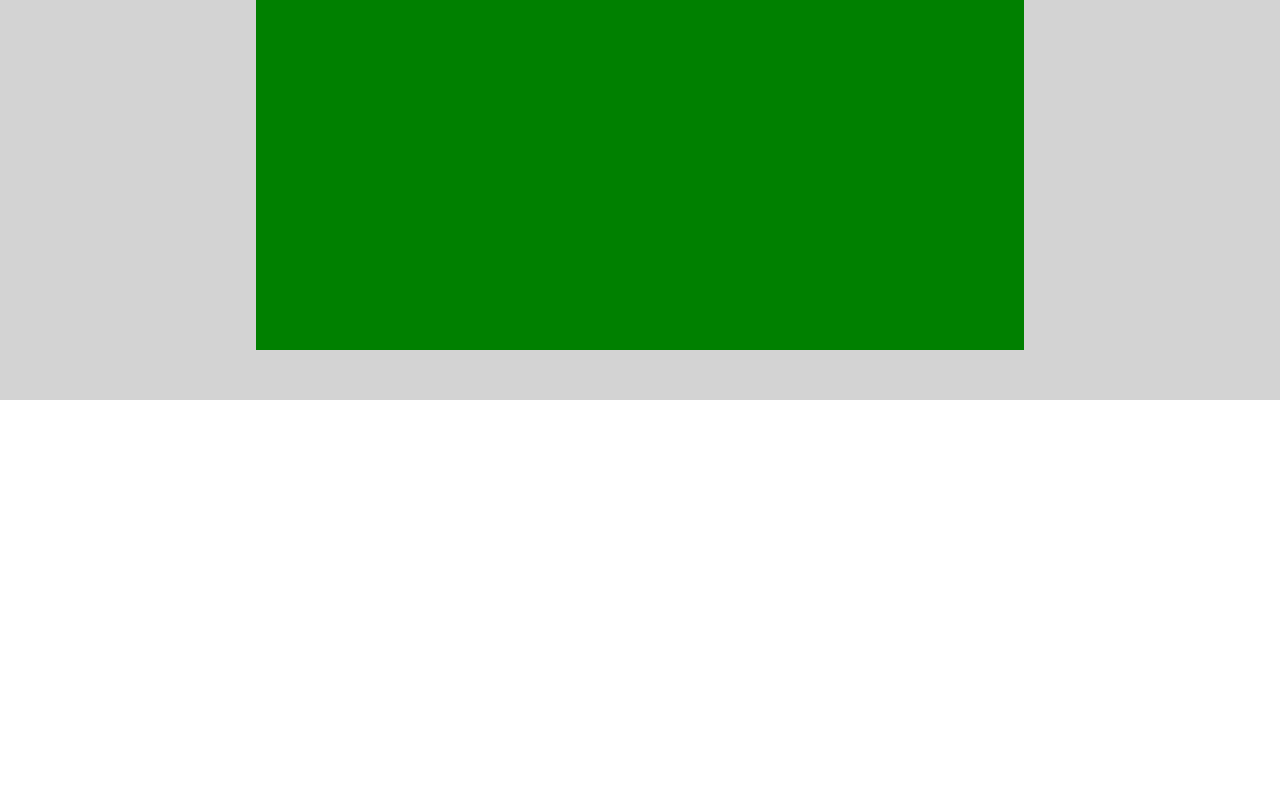
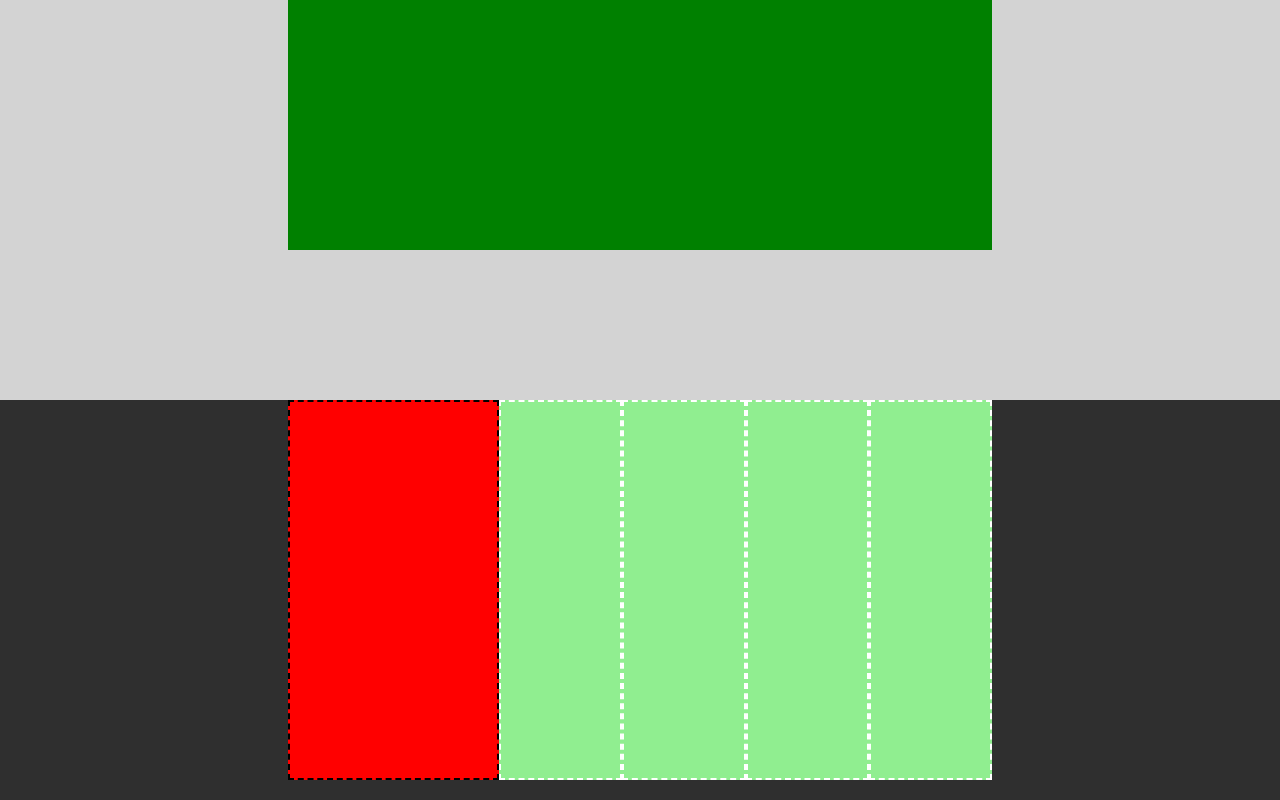
Before and after one commit to robertobenfini/htmlcss-struttura-discord, a plain HTML site: page index.html in a window 1280 px wide. Shown: the part 2360-3160 px from the top of the page. Before the commit the page ends 2760 px from the top, so only its background shows below. Drawn offline with Linux system fonts and the light colour scheme.

Commit message:
[FEAT] sesta parte main

```diff
--- a/css/style.css
+++ b/css/style.css
@@ -49,7 +49,7 @@
 }
 
 .contenitore-rosa{
-    width: 60%;
+    width: 55%;
     background-color: pink;
     height: 400px;
 }
@@ -103,11 +103,40 @@
 }
 
 .contenitore-verde{
-    width: 60%;
+    width: 55%;
     background-color: green;
-    height: 900px;
+    height: 700px;
 }
 
 /*fine quinta parte*/
+/*inizio sesta parte*/
+.sfondo-nero{
+    background-color: rgb(47, 47, 47);
+    height: 400px;
+    display: flex;
+    justify-content: center;
+}
+
+.riga-main-6{
+    width: 55%;
+    display: flex;
+    height: 300px;
+}
+
+.col-red{
+    background-color: red;
+    height: 380px;
+    width: 30%;
+    border: 2px dashed black;
+}
+
+.col-lightgreen{
+    background-color: lightgreen;
+    height: 380px;
+    width: 17.5%;
+    border: 2px dashed white;
+
+}
+/*fine sesta parte*/
 
 /*fine main*/
--- a/index.html
+++ b/index.html
@@ -61,6 +61,18 @@
                 <div class="contenitore-verde"></div>
             </div>
             <!--fine quinta parte-->
+
+            <!--inizio sesta parte-->
+            <div class="sfondo-nero">
+                <div class="riga-main-6">
+                    <div class="col-red"></div>
+                    <div class="col-lightgreen"></div>
+                    <div class="col-lightgreen"></div>
+                    <div class="col-lightgreen"></div>
+                    <div class="col-lightgreen"></div>
+                </div>
+            </div>
+            <!--fine sesta parte-->
         </main>
         <!--fine main-->
     </body>
```
